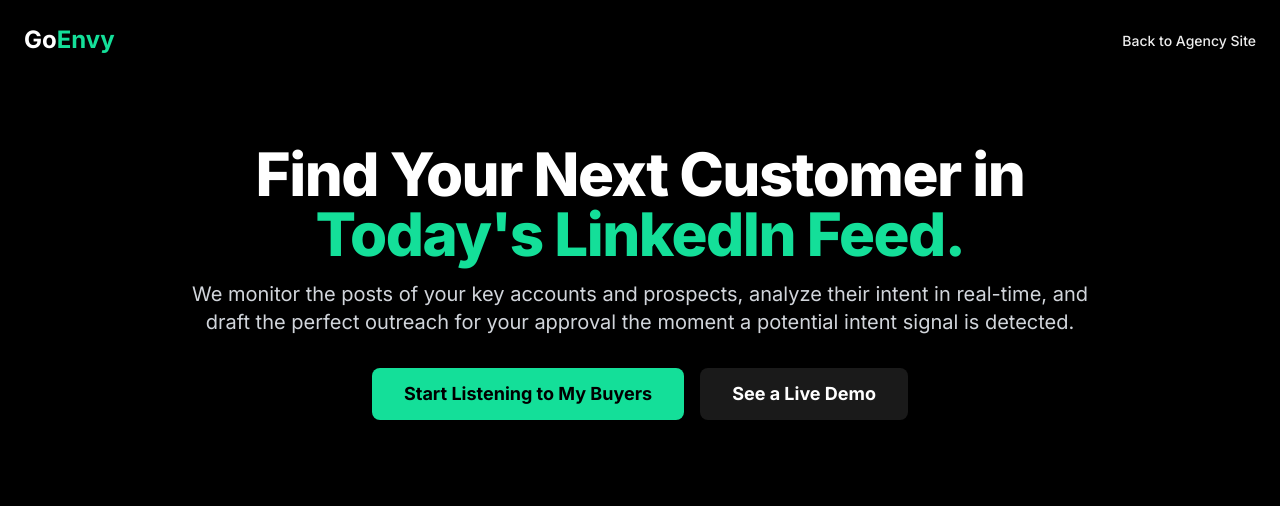
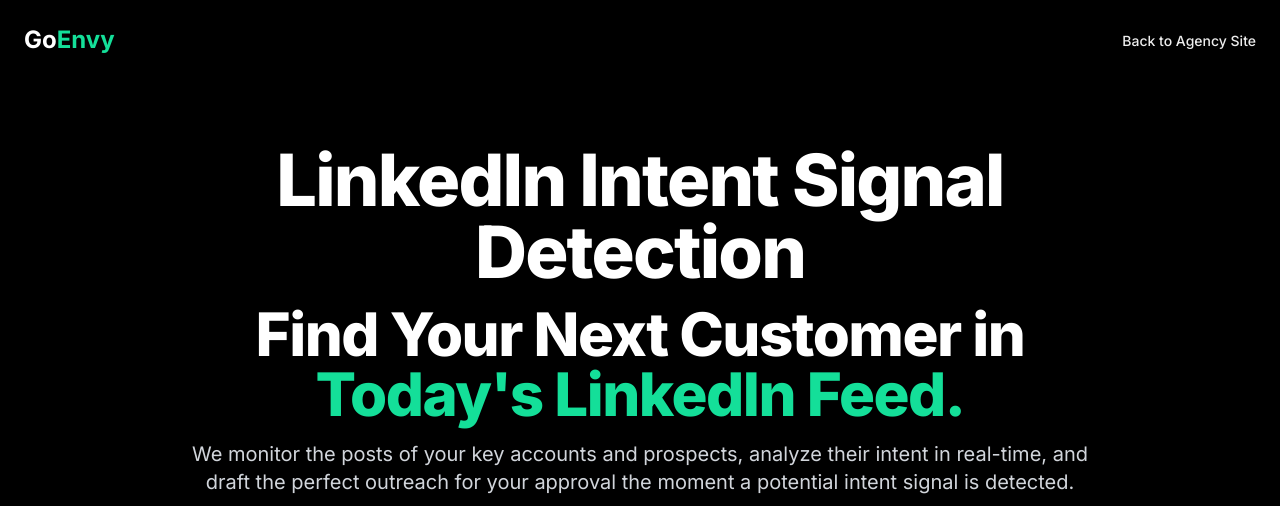
Before and after one commit to idancarm/mjs, a plain HTML site: page gtm1.html in a window 1280 px wide. Shown: the top 506 px of the page. Drawn offline with nearby package versions, Linux system fonts and the light colour scheme.

Commit message:
gtm1 amends

```diff
--- a/gtm1.html
+++ b/gtm1.html
@@ -81,7 +81,8 @@
 
         <!-- Section 1: Hero -->
         <section class="text-center max-w-4xl mx-auto">
-            <h1 class="text-4xl sm:text-5xl md:text-6xl font-extrabold tracking-tight mb-4">Find Your Next Customer in <span class="brand-green">Today's LinkedIn Feed.</span></h1>
+            <h1 class="text-4xl sm:text-6xl md:text-7xl font-extrabold tracking-tight mb-4"><span class="brand-yellow"></span>LinkedIn Intent Signal Detection</span></h1>
+            <h2 class="text-4xl sm:text-5xl md:text-6xl font-extrabold tracking-tight mb-4">Find Your Next Customer in <span class="brand-green">Today's LinkedIn Feed.</span></h1>
             <p class="text-lg sm:text-xl text-gray-300 mb-8">We monitor the posts of your key accounts and prospects, analyze their intent in real-time, and draft the perfect outreach for your approval the moment a potential intent signal is detected.</p>
             <div class="flex flex-col sm:flex-row gap-4 justify-center">
                 <a href="#" class="bg-brand-green text-black font-bold py-3 px-8 rounded-lg text-lg transition-all transform hover:scale-105">Start Listening to My Buyers</a>
```
